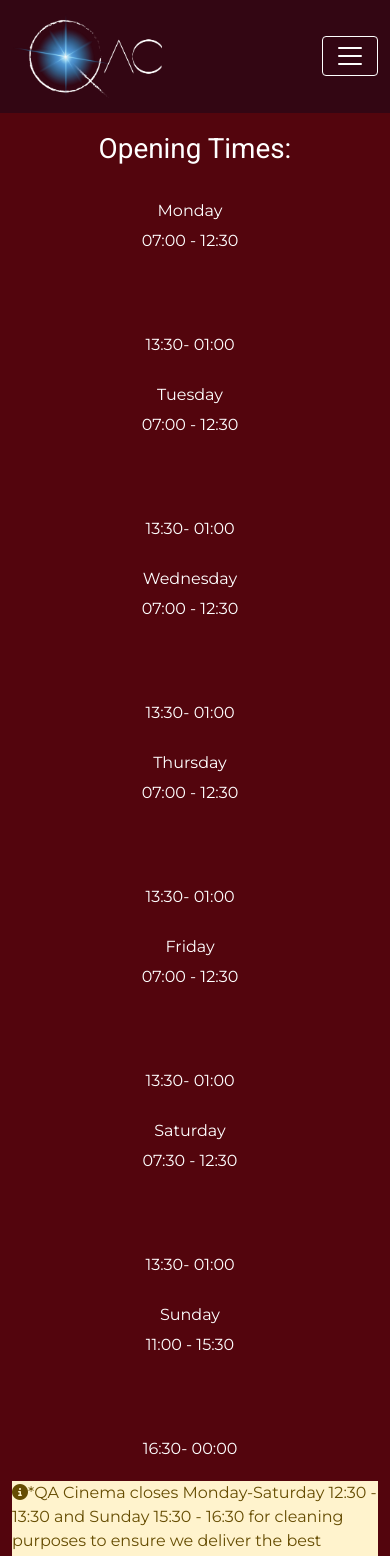
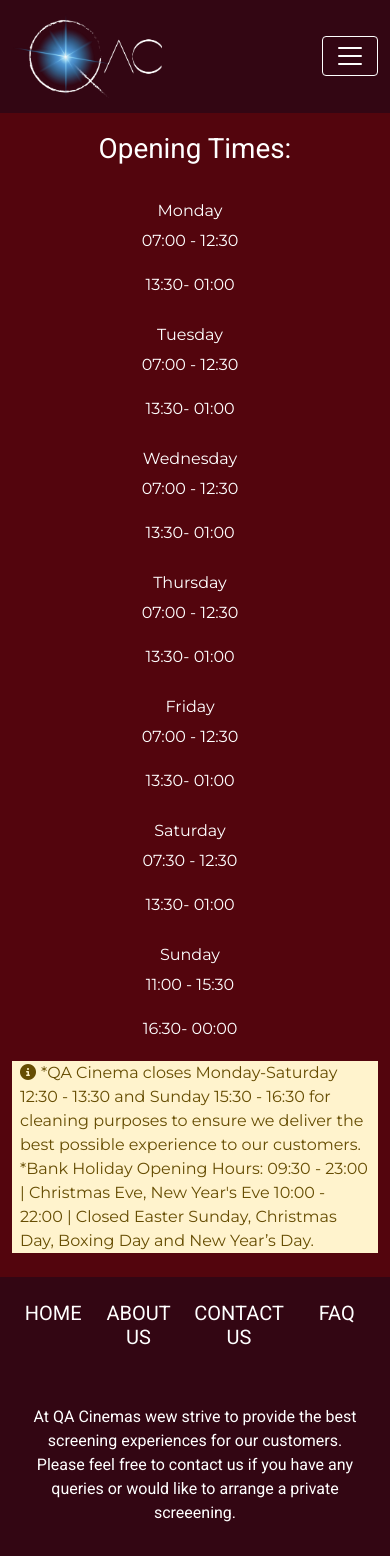
Before and after one commit to Stephanie-Ash/QA-cinema-team1, a React (Create React App) app in the folder react/qa-cinema/: page /openingtimes in a window 390 px wide. Shown: the top 1556 px of the page. Built offline with nearby package versions, Linux system fonts and the light colour scheme.

Commit message:
Adjust opening times display on small screens

```diff
--- a/react/qa-cinema/src/components/Openingtimes/OpeningTimes.css
+++ b/react/qa-cinema/src/components/Openingtimes/OpeningTimes.css
@@ -13,12 +13,13 @@ div.table {
 
 }
 
-  table.openingtimes, th{
-    border: 3px solid rgb(54, 46, 46);
-    border-right: 3px outset;
-    border-left: 3px groove;
-    font-size: 30px;
-  }
+table.openingtimes,
+th {
+  border: 3px solid rgb(54, 46, 46);
+  border-right: 3px outset;
+  border-left: 3px groove;
+  font-size: 30px;
+}
 
 
 tr.Wednesday {
@@ -26,18 +27,25 @@ tr.Wednesday {
 
 }
 
-
-
 td.Days {
   padding: 6px;
 }
 
 td.space {
-  padding: 30px;
+  padding: 0;
 
 }
 
 p.space2 {
   padding: 5px;
-  ;
 }
+
+.times-span {
+  padding-right: 5px;
+}
+
+@media screen and (min-width: 600px) {
+  .td.space {
+    padding: 30px;
+  }
+}
--- a/react/qa-cinema/src/components/Openingtimes/OpeningTimes.jsx
+++ b/react/qa-cinema/src/components/Openingtimes/OpeningTimes.jsx
@@ -53,8 +53,8 @@ const OpeningTimes = () => {
                 <p className="space2"></p>
                 <div className="row mb-4">
                     <div className="col-12">
-                        <div className="alert-warning" >
-                            <i className="fa-solid fa-circle-info"></i>
+                        <div className="alert-warning px-2" >
+                            <span className="times-span"><i className="fa-solid fa-circle-info"></i></span>
 
                             *QA Cinema closes Monday-Saturday  12:30 - 13:30 and Sunday 15:30 - 16:30 for cleaning purposes to ensure we deliver the best possible experience to our customers.<br />
                             *Bank Holiday Opening Hours: 09:30 - 23:00 |
--- a/react/qa-cinema/src/components/listings/FilmCard.jsx
+++ b/react/qa-cinema/src/components/listings/FilmCard.jsx
@@ -6,7 +6,7 @@ const FilmCard = (props) => {
         <div className="col-12 col-sm-6 col-md-4 col-xl-3">
             <Link to={`/listings/film/${props.id}`} state={{film_id: props.id}} className='film-card-link'>
                 <div className="card film-card mx-auto">
-                    <img src={props.image} className="card-img-top" alt={props.title} />
+                    <img src={props.image} className="card-img-top fim-card-img" alt={props.title} />
                     <div className="card-body film-card-text">
                         <h5>{props.title}</h5>
                         <p className='film-card-sm test'><span className='film-card-rating'>{props.rating}</span>{props.length}</p>
--- a/react/qa-cinema/src/components/listings/listings.css
+++ b/react/qa-cinema/src/components/listings/listings.css
@@ -34,3 +34,7 @@
 .film-card-link:hover {
     color: #B0B0B0;
 }
+
+.fim-card-img {
+    aspect-ratio: 5/3;
+}
```
